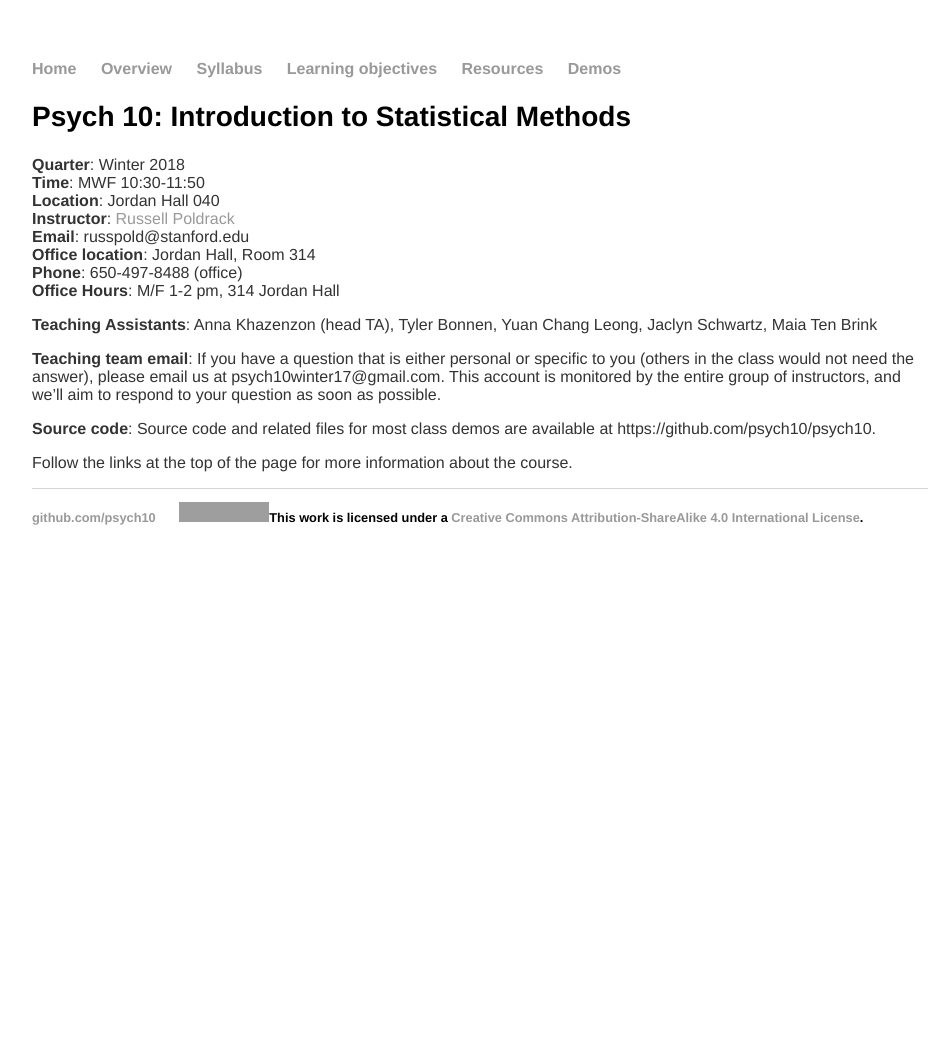
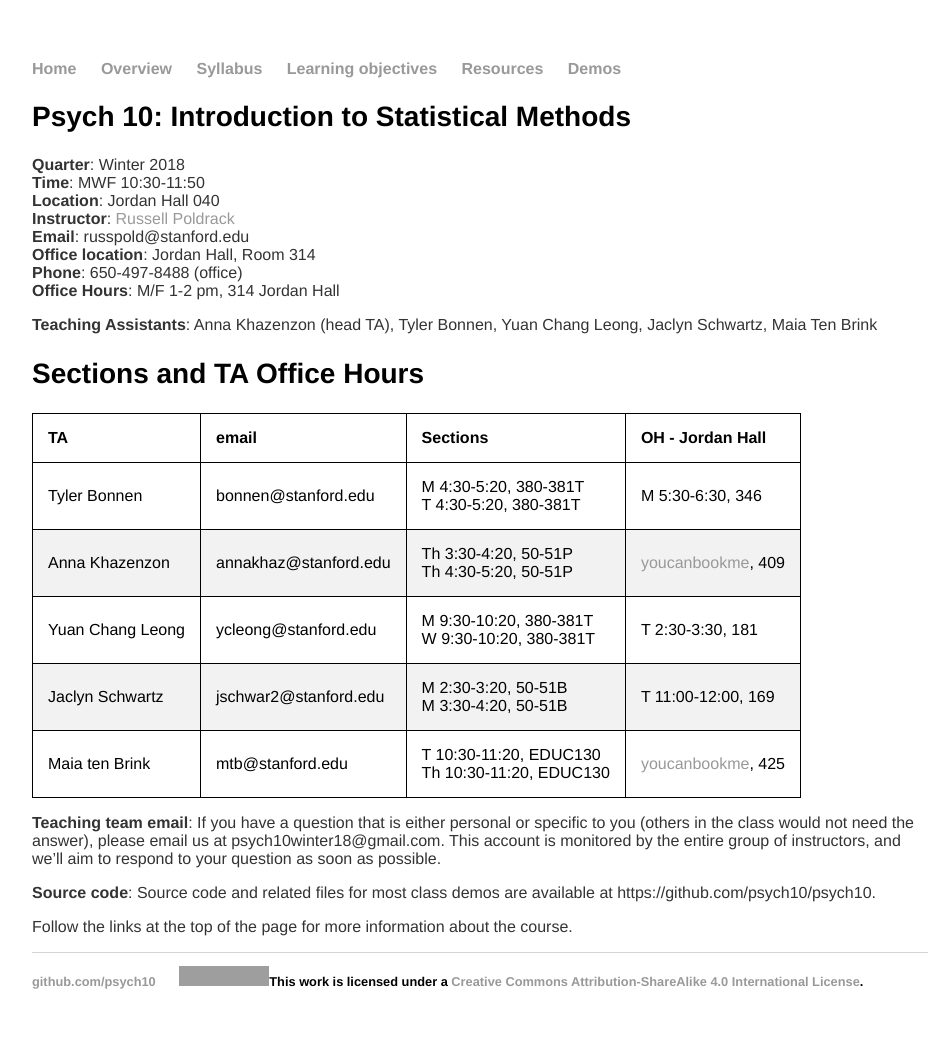
Before and after one commit to stats60/stats60.github.io, a Jekyll site: the page built from index.md, in a window 1280 px wide. Shown: the whole page, without its empty margins (160-1105 px from the left). Built offline with Jekyll 4.4.1, drawn with Linux system fonts in a browser that asks for light colours; before the commit the page ends 900 px from its top, so only the background shows below that; grey boxes are pictures that could not be loaded.

Commit message:
add section times

```diff
--- a/index.md
+++ b/index.md
@@ -16,7 +16,18 @@ title: Psych 10
 
 **Teaching Assistants**: Anna Khazenzon (head TA), Tyler Bonnen, Yuan Chang Leong, Jaclyn Schwartz, Maia Ten Brink
 
-**Teaching team email**: If you have a question that is either personal or specific to you (others in the class would not need the answer), please email us at psych10winter17@gmail.com. This account is monitored by the entire group of instructors, and we’ll aim to respond to your question as soon as possible.
+## Sections and TA Office Hours
+
+| TA|email|Sections|OH - Jordan Hall|
+| ---|---|---|
+| Tyler Bonnen|bonnen@stanford.edu|M 4:30-5:20, 380-381T<br>T 4:30-5:20, 380-381T|M 5:30-6:30, 346|
+| Anna Khazenzon|annakhaz@stanford.edu|Th 3:30-4:20, 50-51P<br>Th 4:30-5:20, 50-51P|[youcanbookme](https://annakhazenzon.youcanbook.me), 409|
+| Yuan Chang Leong|ycleong@stanford.edu|M 9:30-10:20, 380-381T<br>W 9:30-10:20, 380-381T|T 2:30-3:30, 181|
+| Jaclyn Schwartz|jschwar2@stanford.edu|M 2:30-3:20, 50-51B<br>M 3:30-4:20, 50-51B|T 11:00-12:00, 169|
+| Maia ten Brink|mtb@stanford.edu|T 10:30-11:20, EDUC130<br>Th 10:30-11:20, EDUC130|[youcanbookme](https://maiatenbrink.youcanbook.me/), 425|
+
+
+**Teaching team email**: If you have a question that is either personal or specific to you (others in the class would not need the answer), please email us at psych10winter18@gmail.com. This account is monitored by the entire group of instructors, and we’ll aim to respond to your question as soon as possible.
 
 **Source code**: Source code and related files for most class demos are available at https://github.com/psych10/psych10.
 
```
